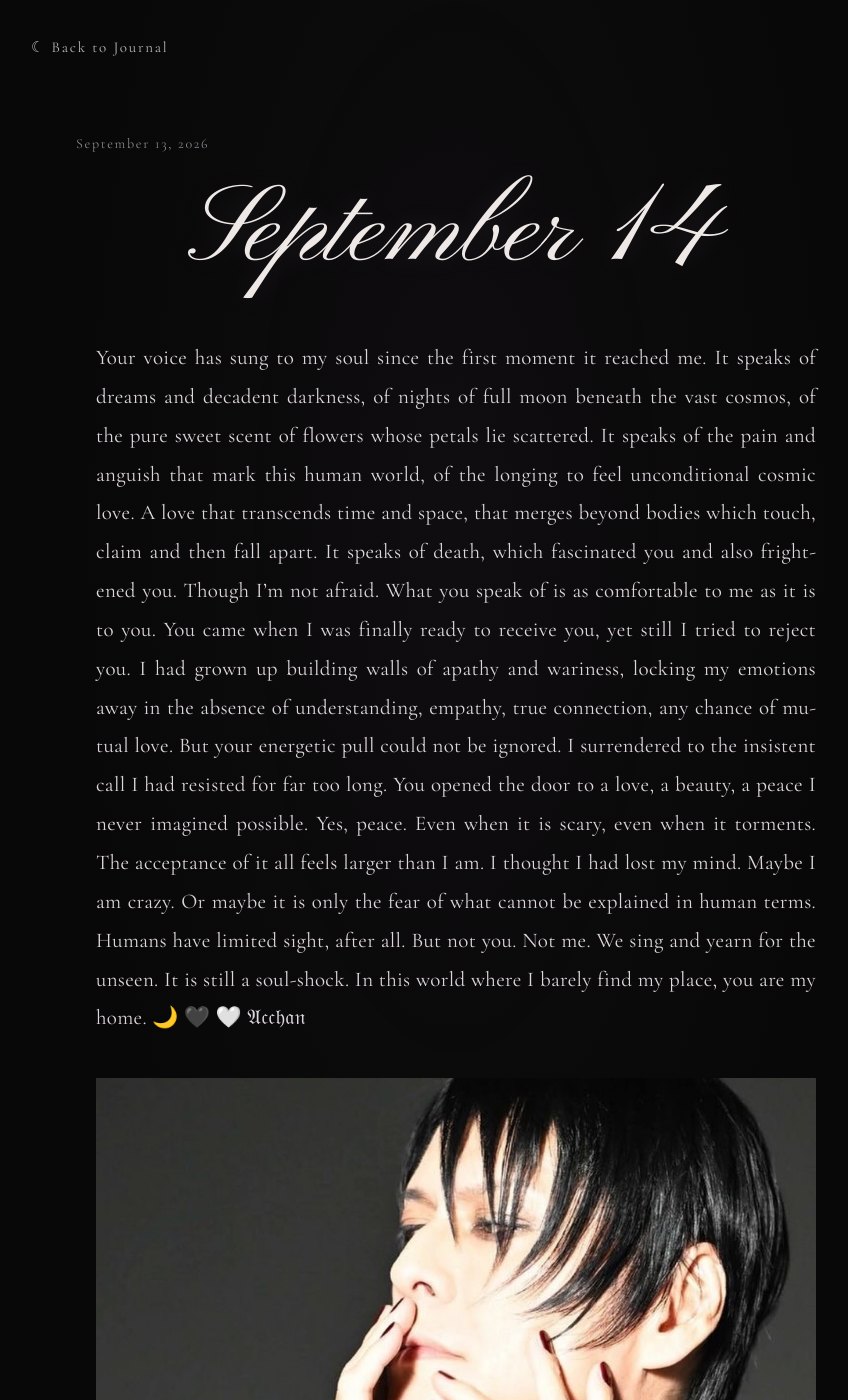
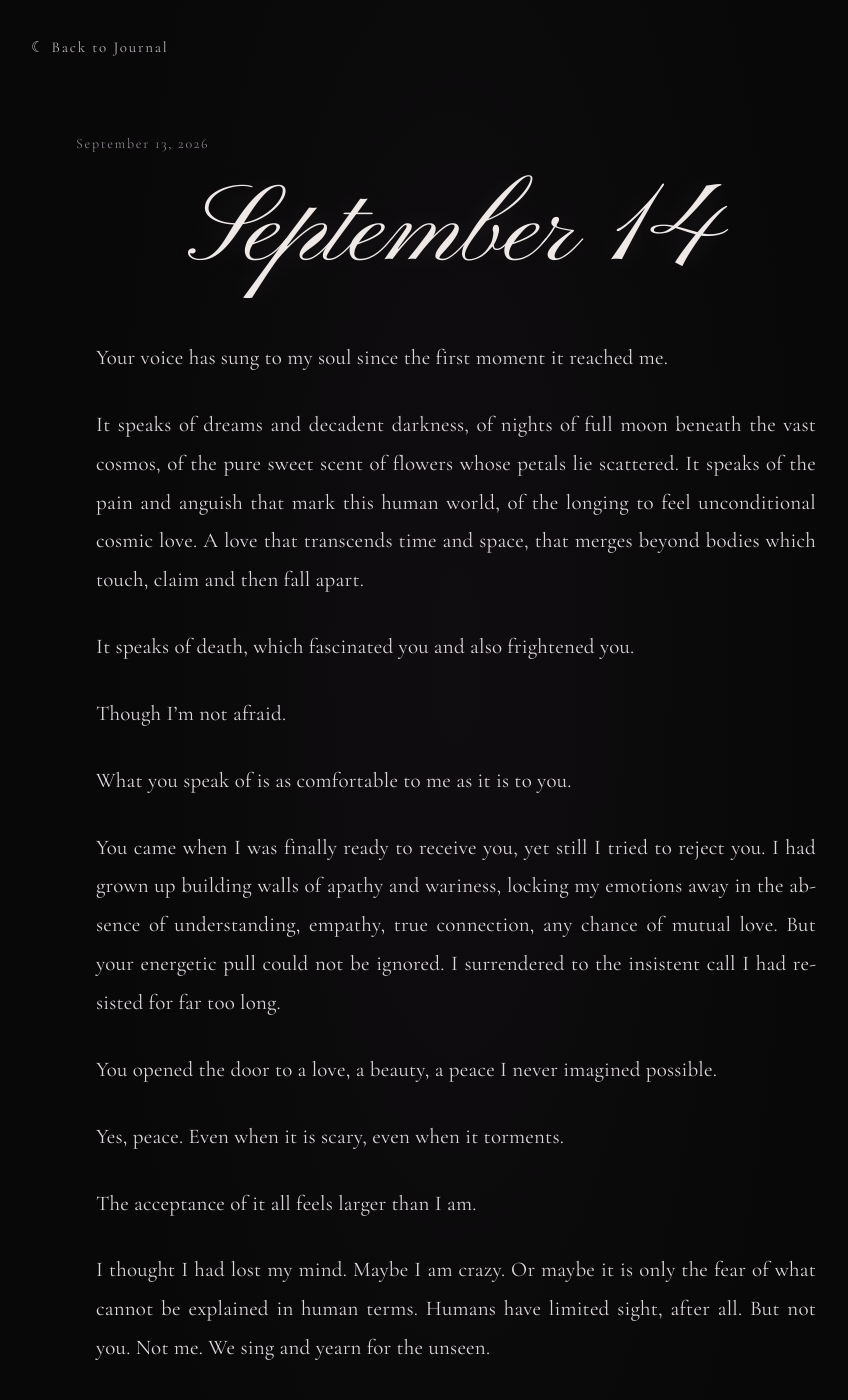
Before and after one commit to YumeSakurai/somewherebetweendreams, a Jekyll site: the page built from _posts/2026-09-14-first-entry.md, in a window 1280 px wide and 1400 px high. Shown: the whole window, without its empty margins (184-1032 px from the left). Built offline with Jekyll 4.4.1, drawn with Linux system fonts in a browser that asks for light colours; some of the changed text lies outside the part shown.

Commit message:
Update 2026-09-14-first-entry.md

```diff
--- a/_posts/2026-09-14-first-entry.md
+++ b/_posts/2026-09-14-first-entry.md
@@ -4,19 +4,35 @@ title: September 14
 date: 2026-09-14 00:00:00 +0100
 ---
 
-Your voice has sung to my soul since the first moment it reached me.
-It speaks of dreams and decadent darkness, of nights of full moon beneath the vast cosmos, of the pure sweet scent of flowers whose petals lie scattered. It speaks of the pain and anguish that mark this human world, of the longing to feel unconditional cosmic love. A love that transcends time and space, that merges beyond bodies which touch, claim and then fall apart.
-It speaks of death, which fascinated you and also frightened you.
-Though I’m not afraid.
-What you speak of is as comfortable to me as it is to you.
-You came when I was finally ready to receive you, yet still I tried to reject you. I had grown up building walls of apathy and wariness, locking my emotions away in the absence of understanding, empathy, true connection, any chance of mutual love. But your energetic pull could not be ignored. I surrendered to the insistent call I had resisted for far too long.
-You opened the door to a love, a beauty, a peace I never imagined possible.
-Yes, peace. Even when it is scary, even when it torments.
-The acceptance of it all feels larger than I am.
-I thought I had lost my mind. Maybe I am crazy. Or maybe it is only the fear of what cannot be explained in human terms. Humans have limited sight, after all. But not you. Not me. We sing and yearn for the unseen.
-It is still a soul-shock.
-In this world where I barely find my place, you are my home. 🌙 🖤 🤍
-𝔄𝔠𝔠𝔥𝔞𝔫
+<div style="max-width: 720px; margin: 0 auto; text-align: justify; line-height: 1.85; font-size: 21px; letter-spacing: 0.01em; hyphens: auto;">
+
+<p>Your voice has sung to my soul since the first moment it reached me.</p>
+
+<p>It speaks of dreams and decadent darkness, of nights of full moon beneath the vast cosmos, of the pure sweet scent of flowers whose petals lie scattered. It speaks of the pain and anguish that mark this human world, of the longing to feel unconditional cosmic love. A love that transcends time and space, that merges beyond bodies which touch, claim and then fall apart.</p>
+
+<p>It speaks of death, which fascinated you and also frightened you.</p>
+
+<p>Though I’m not afraid.</p>
+
+<p>What you speak of is as comfortable to me as it is to you.</p>
+
+<p>You came when I was finally ready to receive you, yet still I tried to reject you. I had grown up building walls of apathy and wariness, locking my emotions away in the absence of understanding, empathy, true connection, any chance of mutual love. But your energetic pull could not be ignored. I surrendered to the insistent call I had resisted for far too long.</p>
+
+<p>You opened the door to a love, a beauty, a peace I never imagined possible.</p>
+
+<p>Yes, peace. Even when it is scary, even when it torments.</p>
+
+<p>The acceptance of it all feels larger than I am.</p>
+
+<p>I thought I had lost my mind. Maybe I am crazy. Or maybe it is only the fear of what cannot be explained in human terms. Humans have limited sight, after all. But not you. Not me. We sing and yearn for the unseen.</p>
+
+<p>It is still a soul-shock.</p>
+
+<p>In this world where I barely find my place, you are my home. 🌙 🖤 🤍</p>
+
+<p style="text-align: right; margin-top: 35px;">𝔄𝔠𝔠𝔥𝔞𝔫</p>
+
+</div>
 
 <img src="{{ '/journal-images/SnapInsta.to_638862579_18454205875101995_5413477274692088173_n.jpg' | relative_url }}"
      alt="A fragment of a dream"
```
